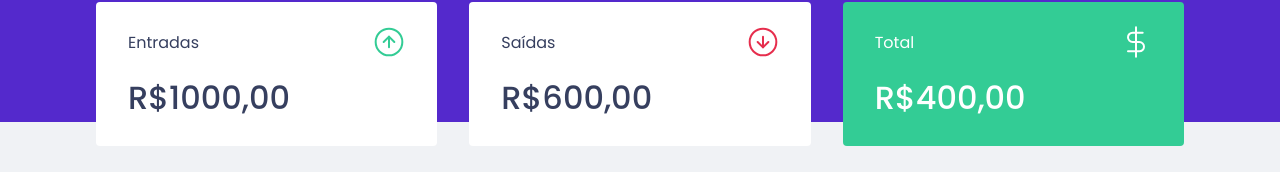
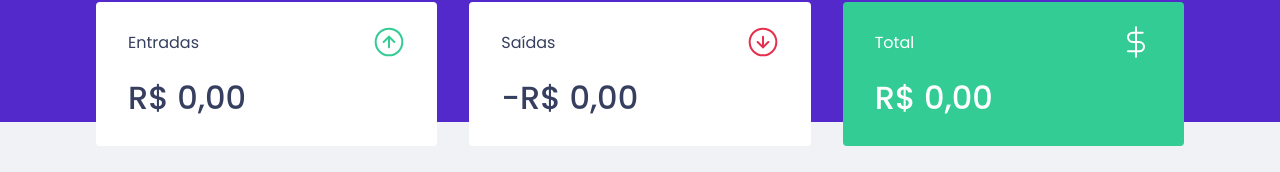
Before and after one commit to IanTorquato/ignite-chapter_2-project_2-dt_money, a React (Create React App) app: page / in a window 1280 px wide. Shown: the part 150-322 px from the top of the page. Built offline with nearby package versions, Linux system fonts and the light colour scheme; no server answers; what miragejs would draw is missing.

Commit message:
Adding summary calculation

```diff
--- a/src/components/Summary/index.tsx
+++ b/src/components/Summary/index.tsx
@@ -1,9 +1,27 @@
+import { useContext } from 'react'
+import { transitions } from 'polished'
+
+import { TransactionsContext } from '../../TransactionsContext'
 import incomeImg from '../../assets/income.svg'
 import outcomeImg from '../../assets/outcome.svg'
 import totalImg from '../../assets/total.svg'
 import { Container } from './styles'
 
 export const Summary = () => {
+  const { transactions } = useContext(TransactionsContext)
+
+  const summary = transactions.reduce((acc, transaction) => {
+    if (transaction.type === 'deposit') {
+      acc.deposits += transaction.amount
+      acc.total += transaction.amount
+    } else {
+      acc.withdraws += transaction.amount
+      acc.total -= transaction.amount
+    }
+
+    return acc
+  }, { deposits: 0, withdraws: 0, total: 0 })
+
   return (
     <Container>
       <div>
@@ -13,7 +31,11 @@
           <img src={incomeImg} alt="Entradas" />
         </header>
 
-        <strong>R$1000,00</strong>
+        <strong>
+          {new Intl.NumberFormat(
+            'pt-br', { style: 'currency', currency: 'BRL' }
+          ).format(summary.deposits)}
+        </strong>
       </div>
 
       <div>
@@ -23,7 +45,11 @@
           <img src={outcomeImg} alt="Saídas" />
         </header>
 
-        <strong>R$600,00</strong>
+        <strong>
+          -{new Intl.NumberFormat(
+            'pt-br', { style: 'currency', currency: 'BRL' }
+          ).format(summary.withdraws)}
+        </strong>
       </div>
 
       <div className="highlight-background">
@@ -33,7 +59,11 @@
           <img src={totalImg} alt="Total" />
         </header>
 
-        <strong>R$400,00</strong>
+        <strong>
+          {new Intl.NumberFormat(
+            'pt-br', { style: 'currency', currency: 'BRL' }
+          ).format(summary.total)}
+        </strong>
       </div>
     </Container>
   )
```
